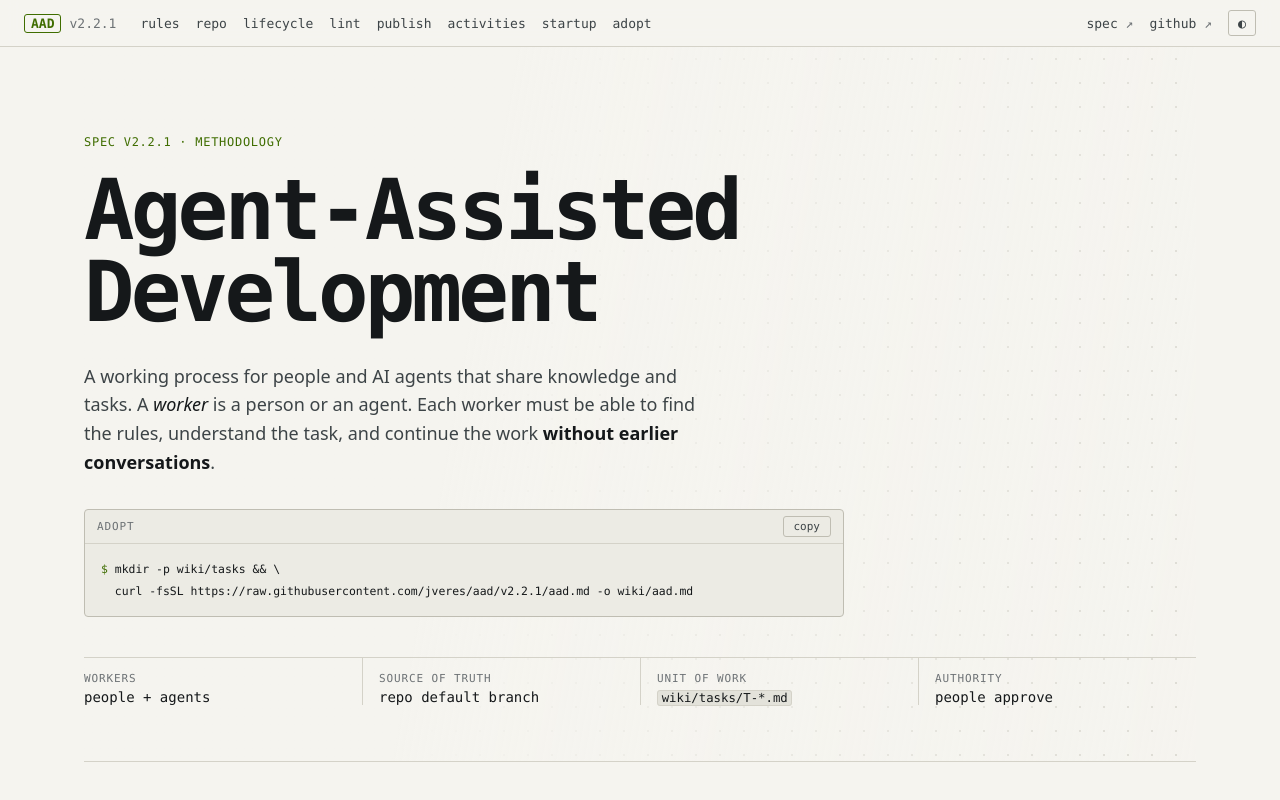
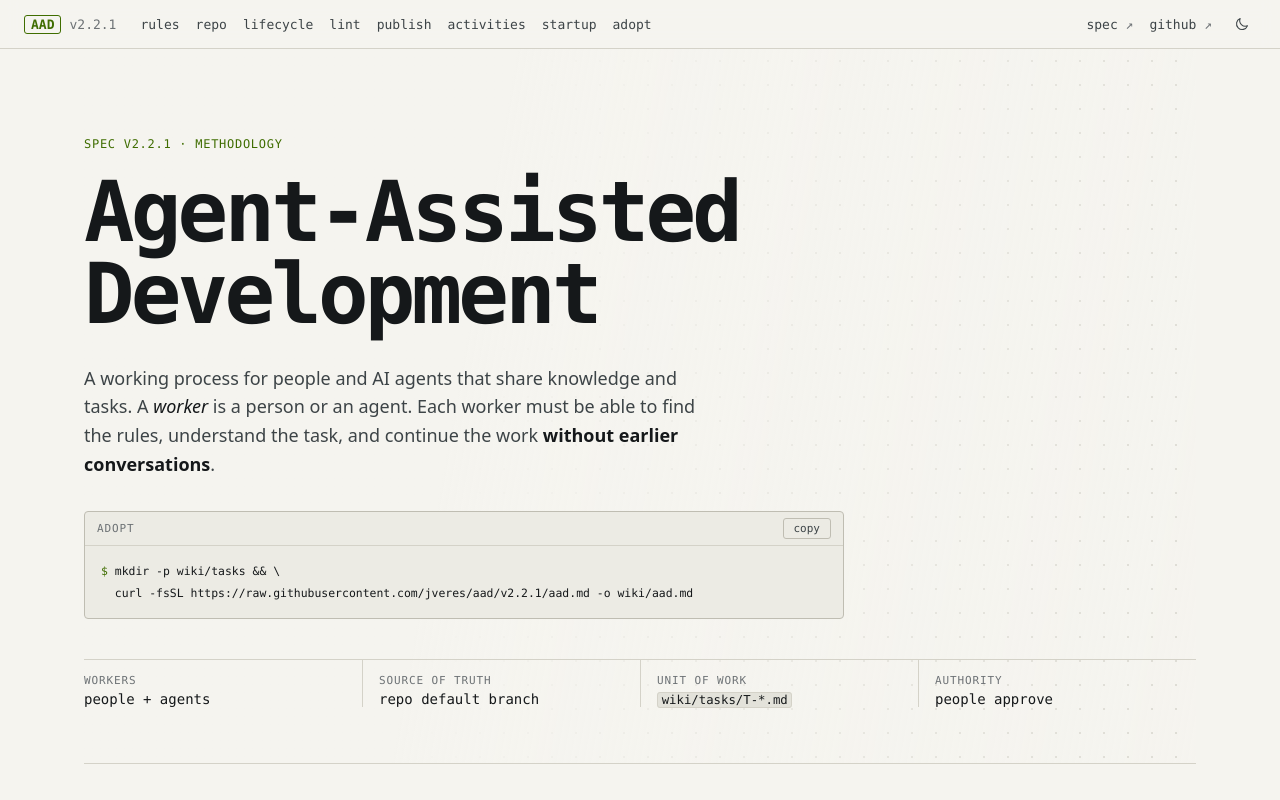
Before and after one commit to jveres/aad, a website with bundled scripts: page public/index.html in a window 1280 px wide. Shown: the top 800 px of the page. Built offline with nearby package versions, Linux system fonts and the light colour scheme.

Commit message:
site: centered sun/moon SVG theme switcher

```diff
--- a/public/index.html
+++ b/public/index.html
@@ -32,7 +32,15 @@
       <div class="bar-end">
         <a href="https://github.com/jveres/aad/blob/main/aad.md" class="ext">spec</a>
         <a href="https://github.com/jveres/aad" class="ext">github</a>
-        <button type="button" class="theme" data-theme-toggle aria-label="Toggle color theme">◐</button>
+        <button type="button" class="theme" data-theme-toggle aria-label="Toggle color theme">
+          <svg class="moon" viewBox="0 0 24 24" aria-hidden="true">
+            <path d="M20.5 14.5A8.5 8.5 0 0 1 9.5 3.5a8.5 8.5 0 1 0 11 11Z" transform="translate(-0.29 0.29)" />
+          </svg>
+          <svg class="sun" viewBox="0 0 24 24" aria-hidden="true">
+            <circle cx="12" cy="12" r="4" />
+            <path d="M12 2.5v2M12 19.5v2M2.5 12h2M19.5 12h2M5.3 5.3l1.4 1.4M17.3 17.3l1.4 1.4M5.3 18.7l1.4-1.4M17.3 6.7l1.4-1.4" />
+          </svg>
+        </button>
       </div>
     </header>
 
--- a/public/styles.css
+++ b/public/styles.css
@@ -209,13 +209,56 @@ h3 {
 }
 
 .theme {
+  display: grid;
+  place-items: center;
+  width: 28px;
+  height: 28px;
+  padding: 0;
   background: none;
-  border: 1px solid var(--line-2);
+  border: 1px solid transparent;
+  border-radius: 4px;
   color: var(--fg-2);
-  border-radius: 3px;
-  width: 28px;
-  height: 26px;
   cursor: pointer;
+  transition:
+    color 0.15s,
+    border-color 0.15s;
+}
+
+.theme:hover {
+  color: var(--accent);
+  border-color: var(--line-2);
+}
+
+.theme svg {
+  width: 16px;
+  height: 16px;
+  fill: none;
+  stroke: currentColor;
+  stroke-width: 1.6;
+  stroke-linecap: round;
+  stroke-linejoin: round;
+}
+
+/* Show the theme the button switches to: moon in light mode, sun in dark mode. */
+.theme .sun {
+  display: none;
+}
+
+:root[data-theme="dark"] .theme .sun {
+  display: block;
+}
+
+:root[data-theme="dark"] .theme .moon {
+  display: none;
+}
+
+@media (prefers-color-scheme: dark) {
+  :root:not([data-theme="light"]) .theme .sun {
+    display: block;
+  }
+  :root:not([data-theme="light"]) .theme .moon {
+    display: none;
+  }
 }
 
 /* ── layout ──────────────────────────────────────────────────────────────── */
```
